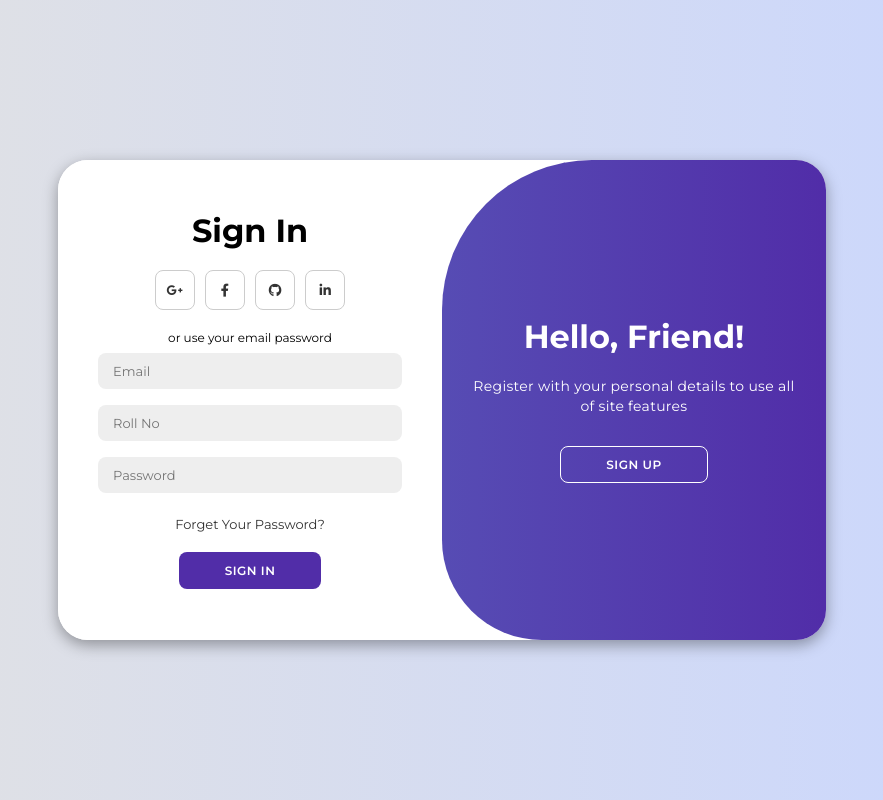
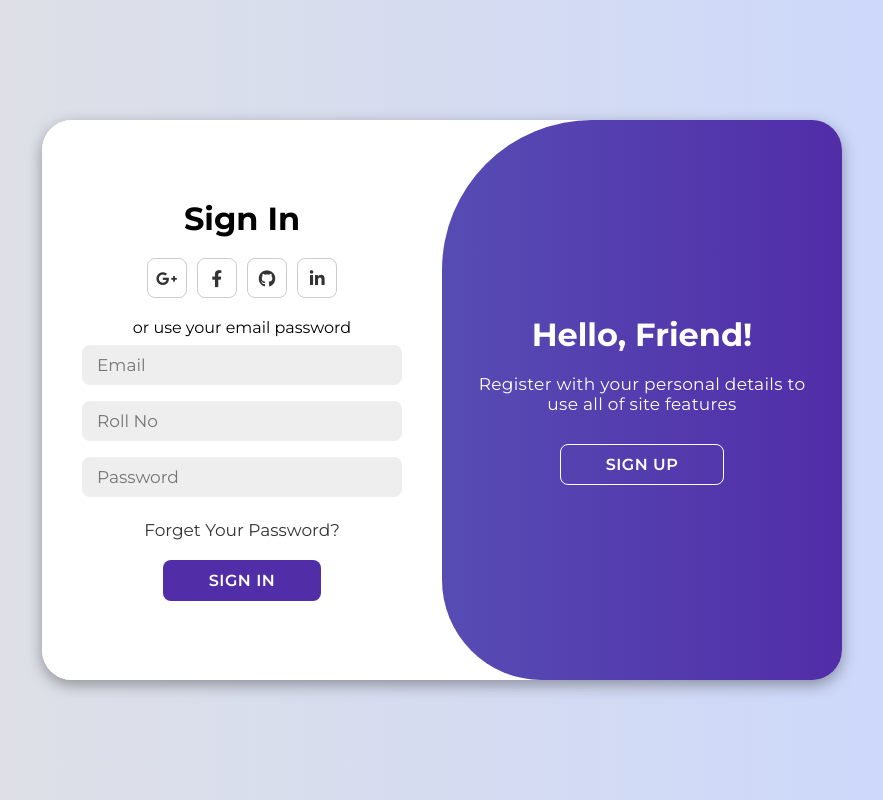
Before and after one commit to Ansh-Garg22/StudMate, a Node server app: page /login in a window 1280 px wide. Shown: the whole page, without its empty margins (198-1081 px from the left). Run offline with Node 20, Linux system fonts and the light colour scheme; some libraries are stand-ins or nearby versions.

Commit message:
linked data

```diff
--- a/public/css/Dashboard.css
+++ b/public/css/Dashboard.css
@@ -117,7 +117,7 @@ a {
 #h21 {
   margin-bottom: 1.3rem;
   margin-right: 1000px;
-  font-size: 1.6rem;
+  font-size: 1.3rem;
   color: #413d3d;
 }
 .right .announcements .updates {
@@ -285,7 +285,7 @@ button {
   padding: 0rem;
   border-radius: 12px;
   transition: box-shadow 0.2s ease;
-  height: 220px;
+  min-height: 220px;
 }
 
 .subjects > div:hover {
--- a/public/css/logsi.css
+++ b/public/css/logsi.css
@@ -23,25 +23,25 @@
   box-shadow: 0 5px 15px rgba(0, 0, 0, 0.35);
   position: relative;
   overflow: hidden;
-        width: 768px;
+  width: 800px;
   max-width: 100%;
-        min-height: 480px;
+  min-height: 560px;
 }
 
 .container p {
-        font-size: 14px;
+  font-size: 17px;
   line-height: 20px;
   letter-spacing: 0.3px;
   margin: 20px 0;
 }
 
 .container span {
-        font-size: 12px;
+  font-size: 16px;
 }
 
 .container a {
   color: #333;
-        font-size: 13px;
+  font-size: 17px;
   text-decoration: none;
   margin: 15px 0 10px;
 }
@@ -49,7 +49,7 @@
 .container button {
   background-color: #512da8;
   color: #fff;
-        font-size: 12px;
+  font-size: 16px;
   padding: 10px 45px;
   border: 1px solid transparent;
   border-radius: 8px;
@@ -80,7 +80,7 @@
   border: none;
   margin: 8px 0;
   padding: 10px 15px;
-        font-size: 13px;
+  font-size: 17px;
   border-radius: 8px;
   width: 100%;
   outline: none;
--- a/views/Dashboard.ejs
+++ b/views/Dashboard.ejs
@@ -86,7 +86,7 @@
           <p id="currentTime" style="font-size: 15px; margin: 12px 0 0 17px;"></p>
           <br>
           <!-- <h1>Welcome back, Dear!</h1> -->
-          <h1  style="font-size: 40px; margin: 0 0 0 17px;">Welcome back ,<%= name %>!</h1>
+          <h1  style="font-size: 30px; margin: 0 0 0 17px;">Welcome back ,<%= name %>!</h1>
           <p style="font-size: 15px; margin: 0 0 20px 20px;">You have finished <b>85%</b> of your weekly goal !</p>
         </div>
         <div>
```
Lines whose indentation alone changed are shown as unchanged.
